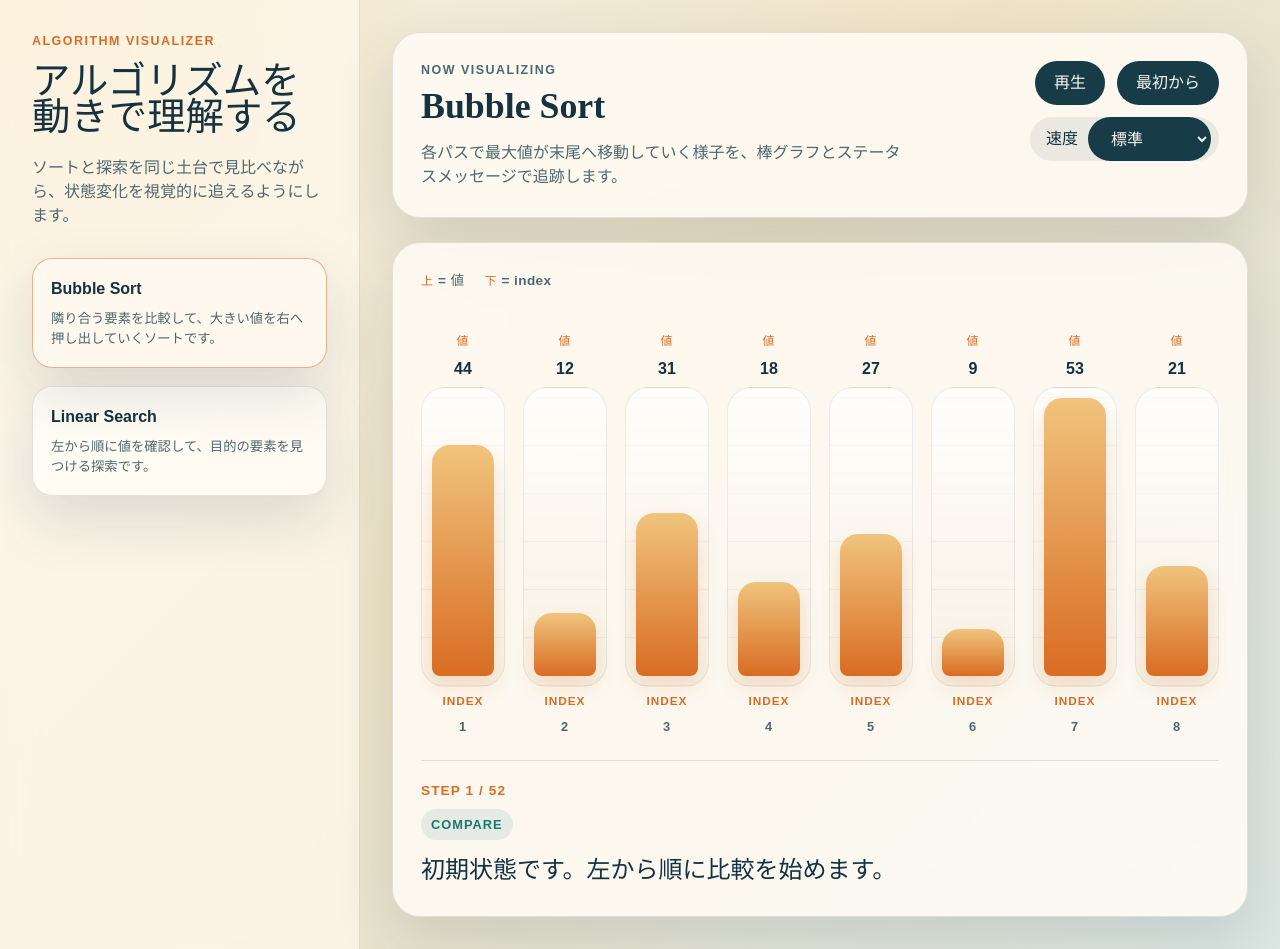
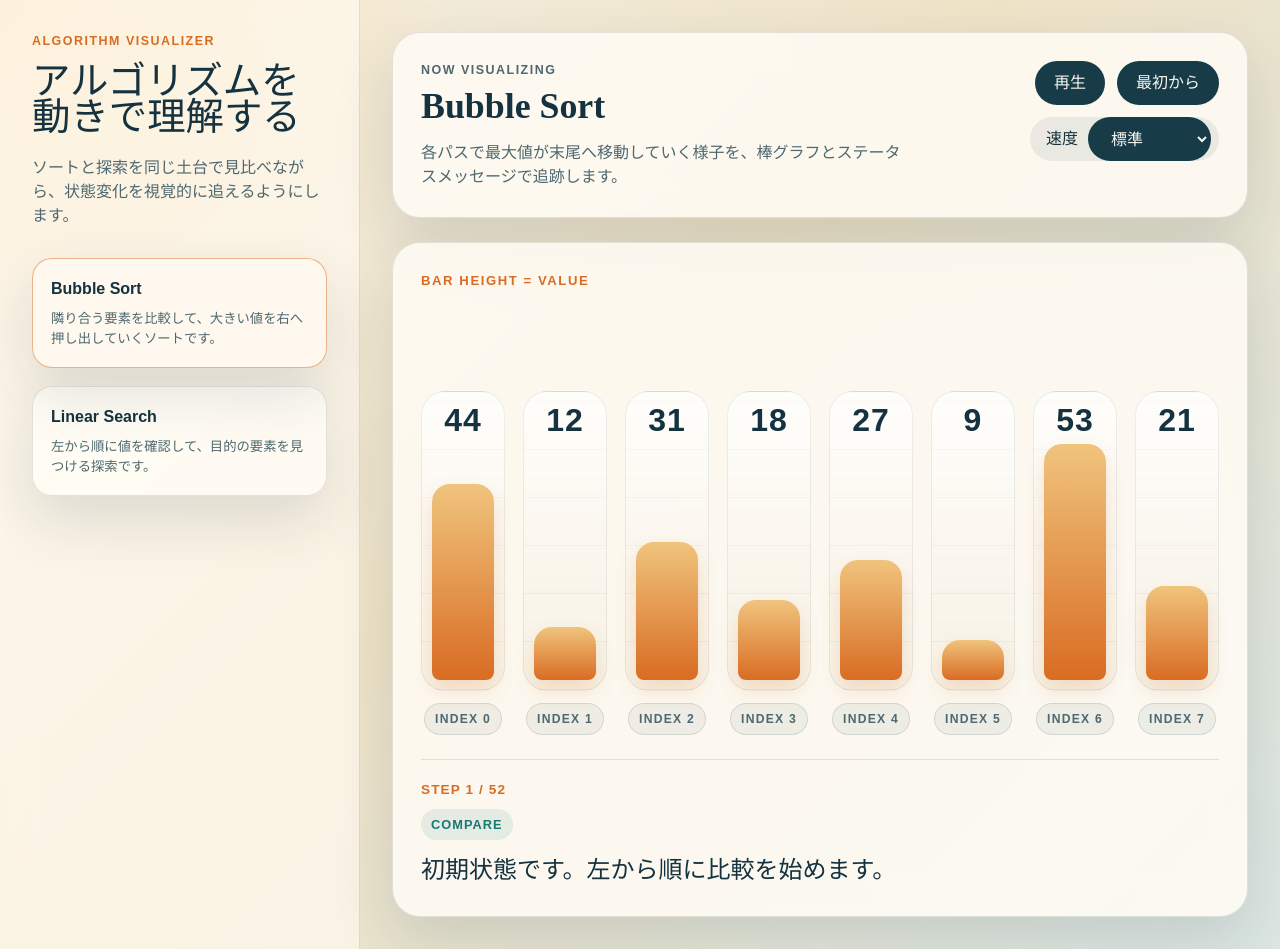
Before and after one commit to soramameen/algo, a React (Vite) app: page / in a window 1280 px wide. Built offline with nearby package versions, Linux system fonts and the light colour scheme.

Commit message:
Improve value and index readability

```diff
--- a/src/App.tsx
+++ b/src/App.tsx
@@ -118,14 +118,7 @@ function App() {
         </section>
 
         <section className="visualizer" aria-label={`${selectedAlgorithm.name} visualization`}>
-          <div className="bar-legend" aria-label="凡例">
-            <span>
-              <strong>上</strong> = 値
-            </span>
-            <span>
-              <strong>下</strong> = index
-            </span>
-          </div>
+          <p className="bars-legend">bar height = value</p>
           <div
             className="bars"
             style={{ gridTemplateColumns: `repeat(${step.values.length}, minmax(0, 1fr))` }}
@@ -140,15 +133,13 @@ function App() {
                 <article
                   key={`${index}-${value}`}
                   className={getBarStateClass(isActive, isSorted, isMatched)}
-                  aria-label={`値 ${value}, index ${index + 1}`}
+                  aria-label={`value ${value}, index ${index}`}
                 >
-                  <span className="bar-caption">値</span>
-                  <span className="bar-value">{value}</span>
                   <div className="bar-track" aria-hidden="true">
+                    <span className="bar-value">{value}</span>
                     <div className="bar" style={{ height: `${heightRatio}%` }} />
                   </div>
-                  <span className="bar-caption">index</span>
-                  <span className="bar-index">{index + 1}</span>
+                  <span className="bar-index">index {index}</span>
                 </article>
               );
             })}
--- a/src/styles.css
+++ b/src/styles.css
@@ -198,22 +198,12 @@ h2 {
   gap: 24px;
 }
 
-.bar-legend {
-  display: flex;
-  flex-wrap: wrap;
-  gap: 12px 20px;
-  color: var(--muted);
-  font-size: 0.85rem;
-  font-weight: 700;
-  letter-spacing: 0.03em;
-}
-
-.bar-legend strong,
-.bar-caption {
+.bars-legend {
+  margin: 0;
   color: var(--accent);
-  font-size: 0.74rem;
+  font-size: 0.82rem;
   font-weight: 800;
-  letter-spacing: 0.08em;
+  letter-spacing: 0.12em;
   text-transform: uppercase;
 }
 
@@ -230,22 +220,30 @@ h2 {
   flex-direction: column;
   justify-content: end;
   align-items: center;
-  gap: 6px;
+  gap: 12px;
   min-height: 100%;
 }
 
 .bar-value {
-  font-size: 1rem;
-  font-weight: 700;
+  position: absolute;
+  top: 12px;
+  left: 50%;
+  transform: translateX(-50%);
+  z-index: 1;
   color: var(--ink);
+  font-size: 2rem;
+  font-weight: 800;
+  letter-spacing: 0.03em;
+  line-height: 1;
 }
 
 .bar-track {
   display: flex;
   align-items: end;
+  position: relative;
   width: 100%;
   height: 300px;
-  padding: 10px;
+  padding: 52px 10px 10px;
   border-radius: 24px;
   background:
     linear-gradient(180deg, rgba(255, 255, 255, 0.72) 0%, rgba(233, 223, 200, 0.28) 100%),
@@ -287,10 +285,15 @@ h2 {
 }
 
 .bar-index {
+  border: 1px solid rgba(20, 50, 63, 0.12);
+  border-radius: 999px;
+  background: rgba(20, 50, 63, 0.06);
   color: var(--muted);
-  font-size: 0.8rem;
+  font-size: 0.76rem;
   font-weight: 700;
-  letter-spacing: 0.08em;
+  letter-spacing: 0.1em;
+  padding: 6px 10px;
+  text-transform: uppercase;
 }
 
 .status-panel {
@@ -366,7 +369,11 @@ h2 {
   }
 
   .bar-value {
-    font-size: 0.9rem;
+    font-size: 1.5rem;
+  }
+
+  .bar-track {
+    padding-top: 42px;
   }
 
   .status-message {
```
Also changed, not shown: 1 other file (tests, documents, lock files or other folders).
